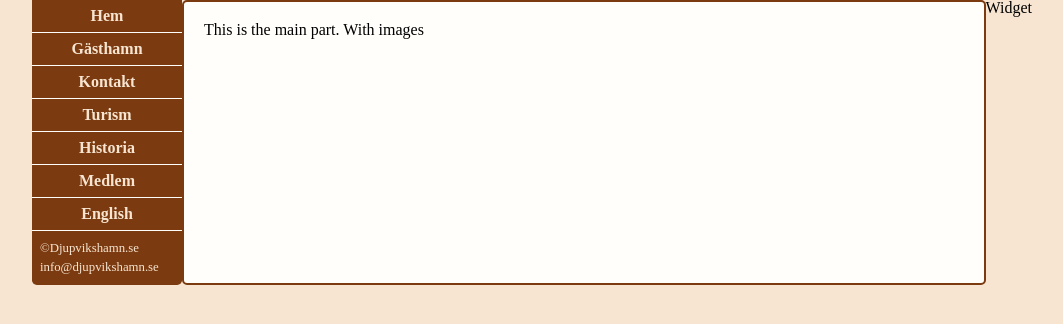
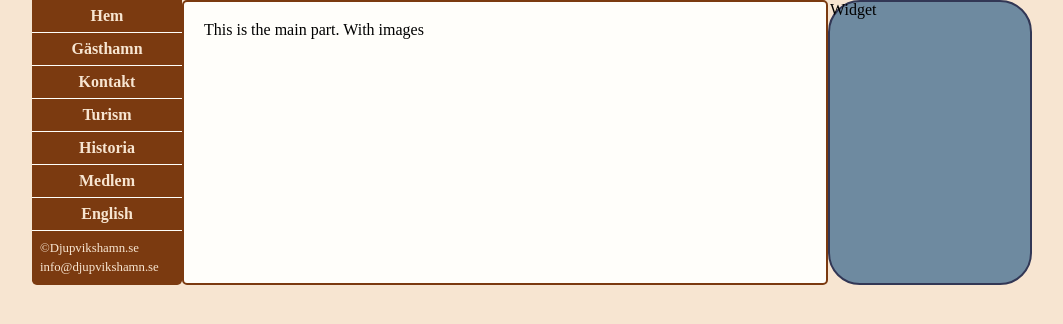
Before and after one commit to ytterdorr/DynWeb_Proj, a PHP site: page /html/medlem.html in a window 1280 px wide. Shown: the part 160-484 px from the top of the page, without its empty margins (108-1171 px from the left). Run offline with PHP 8.4, Linux system fonts and the light colour scheme.

Commit message:
titles and some widget standardizing.

```diff
--- a/css/main.css
+++ b/css/main.css
@@ -22,8 +22,9 @@
   --blue3: #323755;
   --blue2: #6e8aa0;
   --blue1: #55708e;
+  --blue4: #a1bedf;
   --brown1: #7b3a10;
-  --brown2: #da8f29;
+  --brown2: #eead51;
   --white1: #f7e5d1;
   --white2: #fffefa;
   --green1: #406700;
@@ -233,11 +234,11 @@
   padding: 20px;
 }
 
-.side-widget,{
+.side-widget {
   width: 20%;
-  border: 1px solid var(--green1);
-  background-color: var(--brown2);
-  border-radius: 5px;
+  border: 2px solid var(--blue3);
+  background-color: var(--blue2);
+  border-radius: 2rem;
   max-height: 300px;
   /* display: none; */
 }
--- a/html/english.html
+++ b/html/english.html
@@ -3,7 +3,7 @@
   <head>
     <meta charset="UTF-8" />
     <meta name="viewport" content="width=device-width, initial-scale=1.0" />
-    <title>Document</title>
+    <title>English - Djupviks Hamn</title>
     <link rel="stylesheet" href="../css/reset.css" />
     <link rel="stylesheet" href="../css/main.css" />
     <script src="/js/left-aside.js" defer></script>
@@ -65,7 +65,7 @@
             cellnr: +46 707 920310
           </p>
         </main>
-        <aside class="side-widget">Widget</aside>
+        <div class="side-widget">Widget</div>
       </div>
     </div>
   </body>
--- a/html/gasthamn.html
+++ b/html/gasthamn.html
@@ -3,10 +3,10 @@
   <head>
     <meta charset="UTF-8" />
     <meta name="viewport" content="width=device-width, initial-scale=1.0" />
-    <title>Document</title>
+    <title>Gästhamn - Djupviks Hamn</title>
     <link rel="stylesheet" href="../css/reset.css" />
     <link rel="stylesheet" href="../css/main.css" />
-    <script src="../js/widget.js" defer></script>
+    <script src="../js/widget.js" type="module" defer></script>
   </head>
   <body>
     <div class="container">
@@ -40,7 +40,7 @@
           <p>
             Hamnfogde Bo Lautin Mobil 0707 - 92 03 10
           </p>
-          <div class="widget" id="widget">Widget</div>
+          <div class="widget" id="widget"></div>
         </main>
       </div>
     </div>
--- a/html/historia.html
+++ b/html/historia.html
@@ -3,7 +3,7 @@
   <head>
     <meta charset="UTF-8" />
     <meta name="viewport" content="width=device-width, initial-scale=1.0" />
-    <title>Document</title>
+    <title>Historia - Djupviks Hamn</title>
     <link rel="stylesheet" href="../css/reset.css" />
     <link rel="stylesheet" href="../css/main.css" />
     <script src="../js/left-aside.js" defer></script>
@@ -171,7 +171,7 @@
             KOMMENTAR: NAMNFÖRKLARINGEN BÖR GÖRAS TYDLIG PÅ NÅGOT SÄTT.
           </p>
         </main>
-        <aside class="side-widget">Widget</aside>
+        <div class="side-widget">Widget</div>
       </div>
     </div>
   </body>
--- a/html/kontakt.html
+++ b/html/kontakt.html
@@ -3,7 +3,7 @@
   <head>
     <meta charset="UTF-8" />
     <meta name="viewport" content="width=device-width, initial-scale=1.0" />
-    <title>Document</title>
+    <title>Kontakt - Djupviks Hamn</title>
     <link rel="stylesheet" href="../css/reset.css" />
     <link rel="stylesheet" href="../css/main.css" />
     <script src="../js/left-aside.js" defer></script>
@@ -101,7 +101,7 @@
             </fieldset>
           </form>
         </main>
-        <aside class="side-widget">Widget</aside>
+        <div class="side-widget">Widget</div>
       </div>
     </div>
   </body>
--- a/html/medlem.html
+++ b/html/medlem.html
@@ -3,7 +3,7 @@
   <head>
     <meta charset="UTF-8" />
     <meta name="viewport" content="width=device-width, initial-scale=1.0" />
-    <title>Document</title>
+    <title>Medlem - Djupviks Hamn</title>
     <link rel="stylesheet" href="../css/reset.css" />
     <link rel="stylesheet" href="../css/main.css" />
     <script src="../js/left-aside.js" defer></script>
@@ -18,7 +18,7 @@
         <main>
           This is the main part. With images
         </main>
-        <aside class="side-widget">Widget</aside>
+        <div class="side-widget">Widget</div>
       </div>
     </div>
   </body>
--- a/html/turism.html
+++ b/html/turism.html
@@ -3,7 +3,7 @@
   <head>
     <meta charset="UTF-8" />
     <meta name="viewport" content="width=device-width, initial-scale=1.0" />
-    <title>Document</title>
+    <title>Turism - Djupviks Hamn</title>
     <link rel="stylesheet" href="../css/reset.css" />
     <link rel="stylesheet" href="../css/main.css" />
     <script src="../js/left-aside.js" defer></script>
@@ -89,7 +89,7 @@
             http://www.storakarlso.se/.
           </p>
         </main>
-        <aside class="side-widget">Widget</aside>
+        <div class="side-widget">Widget</div>
       </div>
     </div>
   </body>
```
Also changed, not shown: index.html (+5 -21 lines).
